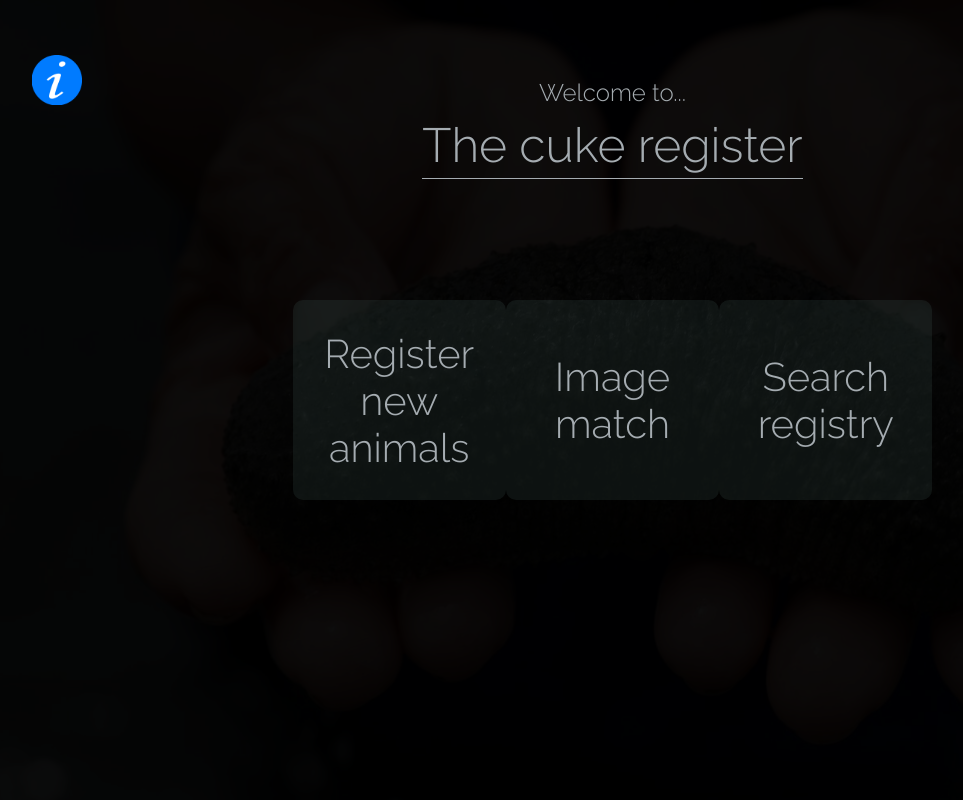
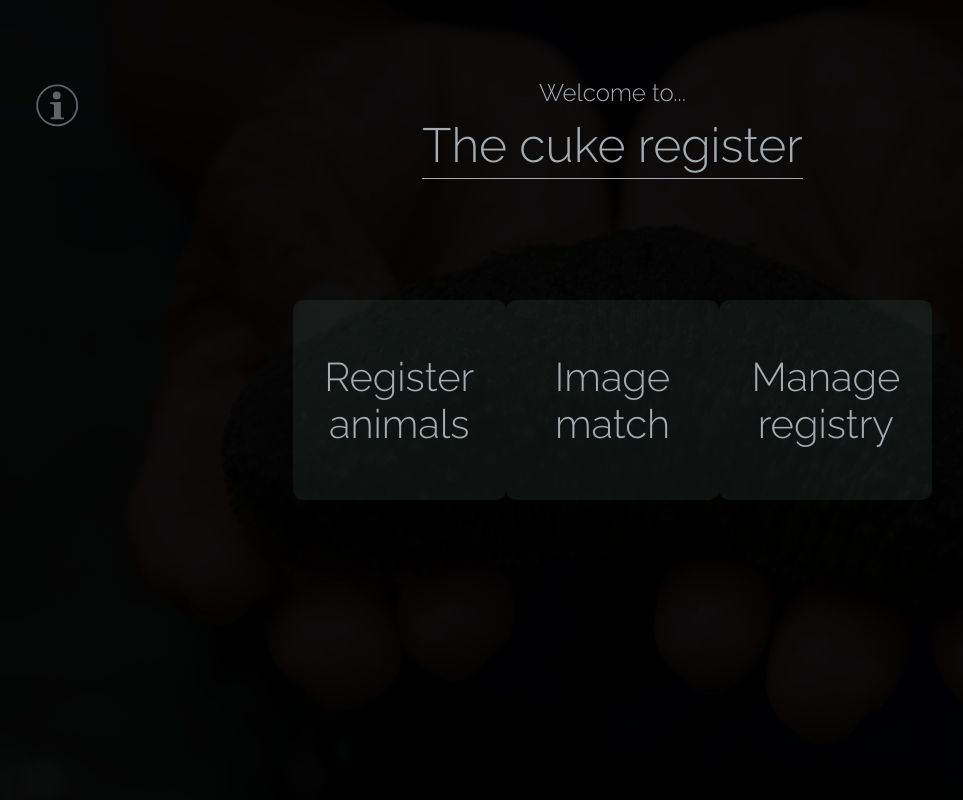
Before and after one commit to neoformit/cukeweb, a Django app: page / in a window 1280 px wide. Shown: the whole page, without its empty margins (23-986 px from the left). Run offline with Django 3.2, Linux system fonts and the light colour scheme.

Commit message:
Added icons for sidebar

```diff
--- a/home/static/home/css/cukes.css
+++ b/home/static/home/css/cukes.css
@@ -75,21 +75,29 @@ div.header {
   margin: 50px 0;
   text-align: center;
 }
-div.header a {
+div.sidebar {
   position: fixed;
-  top: 50px;
-  left: 50px;
+  top: 0;
+  left: 0;
+  padding: 50px 25px;
+  display: flex;
+  flex-direction: column;
+}
+div.sidebar a {
   width: 50px;
   height: 50px;
   padding: 5px;
+  margin: 25px;
+  display: block;
+  position: relative;
+  border-radius: 5px;
   text-decoration: none;
-  border-radius: 5px;
   transition-duration: 0.25s;
 }
-div.header a:hover {
+div.sidebar a:hover {
   box-shadow: 0 0 5px 1px #ccc;
 }
-div.header a::after {
+div.sidebar a::after {
   text-align: center;
   color: white;
   content: "";
@@ -99,17 +107,32 @@ div.header a::after {
   transition-duration: 0.25s;
   opacity: 0;
 }
-div.header a:hover::after {
+div.sidebar a:hover::after {
   opacity: 1;
 }
-div.header a.info::after {
-  left: 15px;
+div.sidebar a.home::after {
+  content: "Home";
+}
+div.sidebar a.info::after {
+  left: 16px;
   content: "Info";
 }
-div.header a.home::after {
-  content: "Home";
+div.sidebar a.back::after {
+  left: 14px;
+  content: "Back";
 }
-div.header a img {
+div.sidebar a.download::after {
+  bottom: -45px;
+  left: -8px;
+  width: 80px;
+  content: "Download report";
+}
+div.sidebar a.share::after {
+  left: -10px;
+  width: 80px;
+  content: "Email link";
+}
+div.sidebar a img {
   display: inline;
   width: inherit;
   height: inherit;
--- a/home/templates/home/index.html
+++ b/home/templates/home/index.html
@@ -3,15 +3,18 @@
 
 {% block content %}
 
+<div class="sidebar">
+  <a class="info" href="/info"> <img src="{% static 'icons/info.svg' %}" alt="Info"> </a>
+</div>
+
 <div class="header">
-  <a class="info" href="/info"> <img src="{% static 'home/img/info.png' %}" alt="Info"> </a>
   <h2>Welcome to...</h2>
   <h1>The cuke register</h1>
 </div>
 
 <div class="home-button-group">
   <a class="button" href="/register">
-    Register new animals
+    Register animals
   </a>
 
   <a class="button" href="/match">
@@ -19,7 +22,7 @@
   </a>
 
   <a class="button" href="/search">
-    Search registry
+    Manage registry
   </a>
 </div>
 
--- a/home/templates/home/information.html
+++ b/home/templates/home/information.html
@@ -7,8 +7,11 @@
 
 {% block content %}
 
+<div class="sidebar">
+  <a class="home" href="/"> <img src="{% static 'icons/home.svg' %}" alt="Homepage"> </a>
+</div>
+
 <div class="header">
-  <a class="home" href="/"> <img src="{% static 'home/img/home.png' %}" alt="Home"> </a>
   <h2>The cuke register</h2>
   <h1>Information</h1>
 </div>
--- a/match/templates/match/match.html
+++ b/match/templates/match/match.html
@@ -7,8 +7,12 @@
 
 {% block content %}
 
+<div class="sidebar">
+  <a class="home" href="/"> <img src="{% static 'icons/home.svg' %}" alt="Homepage"> </a>
+  <a class="info" href="/info"> <img src="{% static 'icons/info.svg' %}" alt="Information"> </a>
+</div>
+
 <div class="header">
-  <a class="home" href="/"> <img src="{% static 'home/img/home.png' %}" alt="Homepage"> </a>
   <h2> The cuke register </h2>
   <h1>Match registered animals</h1>
 </div>
--- a/register/templates/register/register.html
+++ b/register/templates/register/register.html
@@ -7,8 +7,12 @@
 
 {% block content %}
 
+<div class="sidebar">
+  <a class="home" href="/"> <img src="{% static 'icons/home.svg' %}" alt="Homepage"> </a>
+  <a class="info" href="/info"> <img src="{% static 'icons/info.svg' %}" alt="Information"> </a>
+</div>
+
 <div class="header">
-  <a class="home" href="/"> <img src="{% static 'home/img/home.png' %}" alt="Homepage"> </a>
   <h2> The cuke register </h2>
   <h1>Register new animals</h1>
 </div>
```
Also changed, not shown: match/templates/match/result.html (+9 -3 lines), register/templates/register/confirm.html (+7 -5 lines), home/static/icons/back.png (added), home/static/icons/back.svg (added), home/static/icons/download.png (added), home/static/icons/download.svg (added), home/static/icons/home.png (added), home/static/icons/home.svg (added), home/static/icons/info.png (added), home/static/icons/info.svg (added), home/static/icons/send.png (added), home/static/icons/send.svg (added), home/static/icons/share.png (added), home/static/icons/share.svg (added).
